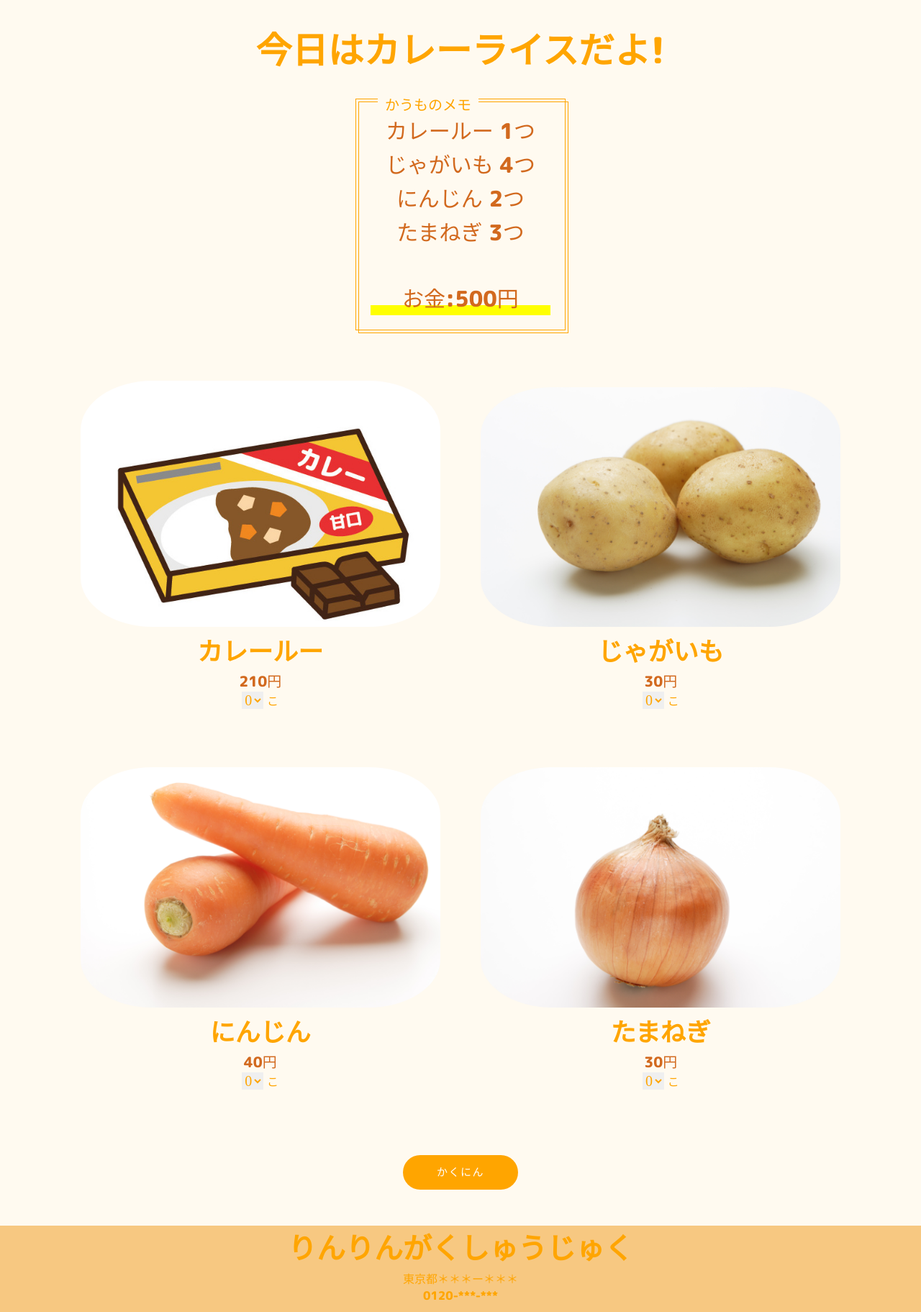
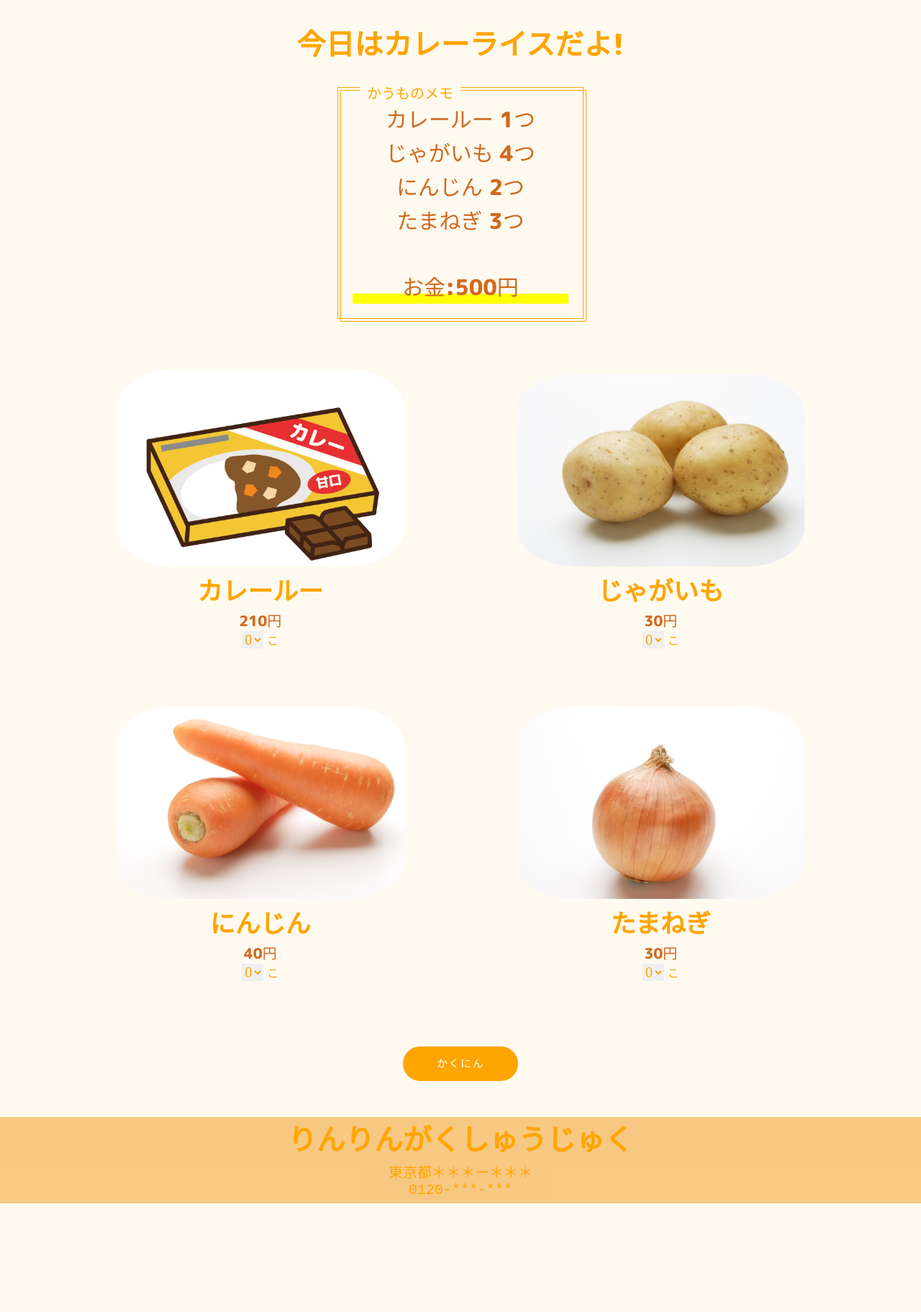
Before and after one commit to natsu7232/riristudy, a PHP site: page /curry.php in a window 1280 px wide. Shown: the part 160-1983 px from the top of the page at 72% size. After the commit the page ends 1832 px from the top, so only its background shows below. Run offline with PHP 8.4, Linux system fonts and the light colour scheme.

Commit message:
size adjustment

```diff
--- a/curry.php
+++ b/curry.php
@@ -13,7 +13,7 @@
   </head>
   <body>
     <?php include "header.html"?>
-    <div class="curry-main">
+    <div>
       <h2>今日はカレーライスだよ!</h2>
       <div class="shopping-list">
         <P>カレールー 1つ</P>
@@ -27,7 +27,7 @@
       <div class="shop-items">
         <form method="post" action="curryA.php">
         <?php foreach ($currys as $curry):?>
-          <div class="shop-item">
+          <div class="shop-item min-center">
             <img src="<?php echo $curry->getImage() ?>" class="">
             <h4><?php echo $curry->getName()?></h4>
             <p><?php echo $curry->getPrice()?>円</p>
--- a/friedVegetables.php
+++ b/friedVegetables.php
@@ -15,7 +15,7 @@
     <?php include "header.html"?>
     <div calss="main">
       <div class="curry-main">
-      <h2>おかいものメモを思い出してかいものしてね</h2>
+      <h2>おかいものメモを<span class="br"></span>思い出してかいものしてね</h2>
 
         <div class="shop-items">
           <form method="post" action="friedVegetablesA.php">
--- a/main.css
+++ b/main.css
@@ -1,4 +1,31 @@
 @import url('https://fonts.googleapis.com/css2?family=M+PLUS+Rounded+1c:wght@800&display=swap');
+
+
+@media screen and (min-width:780px) {
+  .shop-item{
+    display: inline-block;
+    width: 40%;
+    padding: 20px;
+    margin: 20px 0;
+  }
+  h2{
+    font-size: 40px;
+  }
+
+}
+@media screen and (max-width:780px) {
+  .shop-item{
+    padding: 20px;
+    margin: 20px 0;
+  }
+  .br::before {
+    content: "\A" ;
+    white-space: pre ;
+  }
+  h2{
+    font-size: 30px;
+  }
+}
 
 *{
   margin: 0;
@@ -23,20 +50,22 @@ h1{
 
 
 h2{
-  font-size: 50px;
   color: orange;
   text-align: center;
   margin-top: 30px;
+  white-space: nowrap;
 }
 h3{
   font-size: 50px;
   color: orange;
   text-align: center;
+  white-space: nowrap;
 }
 h4{
   font-size: 35px;
   color: orange;
   text-align: center;
+  white-space: nowrap;
 }
 a{
   text-decoration: none;
@@ -44,7 +73,8 @@ a{
 img{
   width: 100%;
   border-radius: 20%;
-  max-width: 500px;
+  max-width: 400px;
+  min-width: 300px;
 }
 
 .interval{
@@ -57,12 +87,12 @@ img{
   margin: 20px 0;
 
 }
-.shop-item{
+/* .shop-item{
   display: inline-block;
   width: 40%;
   padding: 20px;
   margin: 20px 0;
-}
+} */
 
 footer{
   text-align: center;
@@ -73,3 +103,7 @@ footer{
 footer h3{
   font-size: 40px;
 }
+footer p{
+  font-family: 'Courier New', Courier, monospace;
+  font-size: 20px;
+}
--- a/shopping.css
+++ b/shopping.css
@@ -10,7 +10,7 @@
 	position: relative;
   color: chocolate;
   font-size: 30px;
-  width: 250px;
+  width: 300px;
   margin: 30px auto;
 }
 .shopping-list:before{
```
Also changed, not shown: index.php (+5 -5 lines), image/curry.jpg (renamed from image/23329407_s.jpg), image/friedVegetables.jpg (renamed from image/4467438_s.jpg), image/makizushi.jpg (renamed from image/5154577_s.jpg), image/meatAndPotatoes.jpg (renamed from image/893995_s.jpg).
